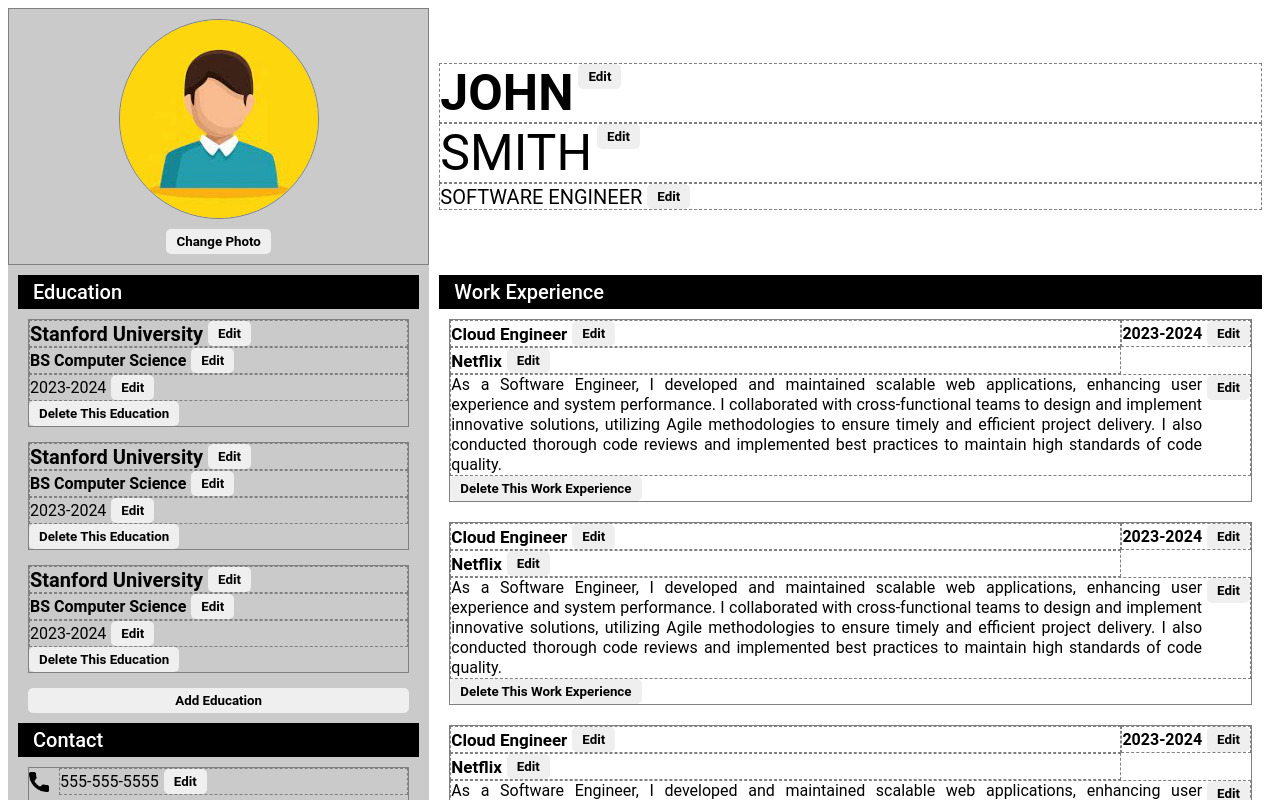
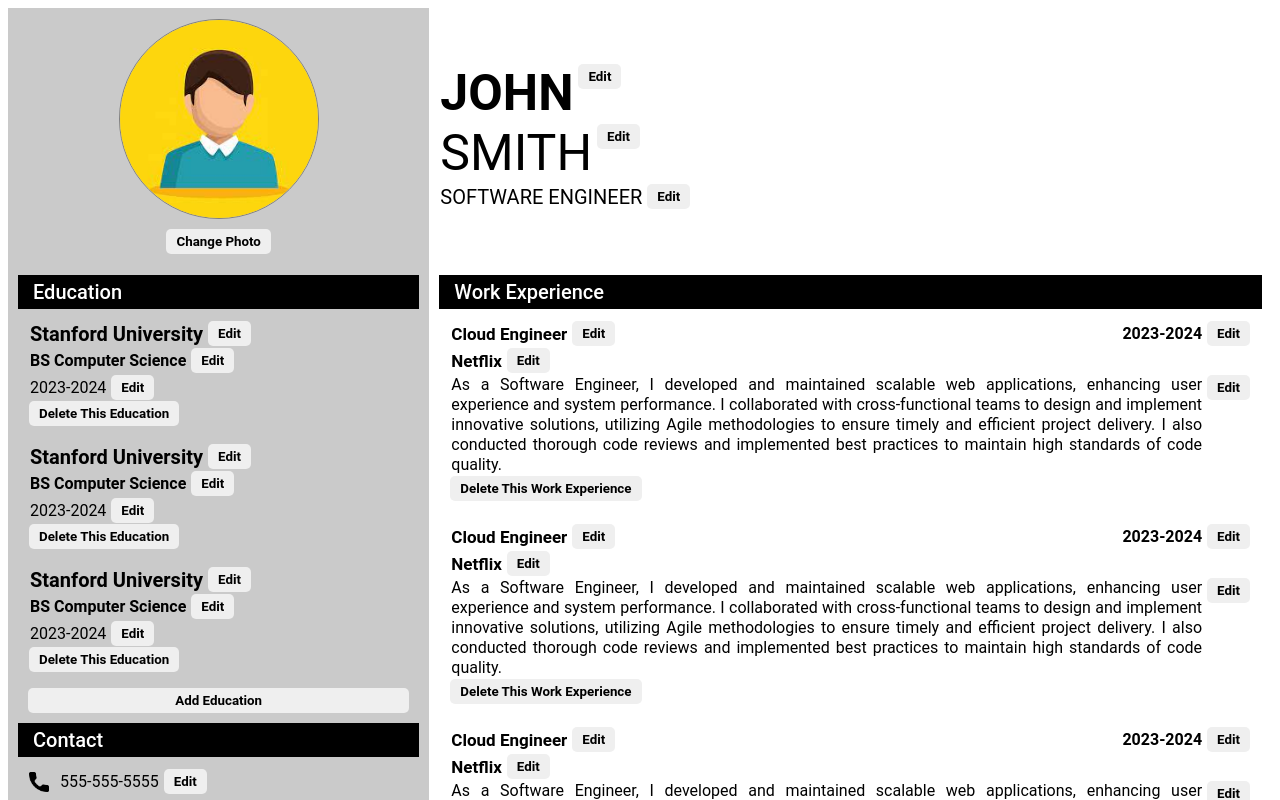
Before and after one commit to Jaizzer/swift-cv, a React (Vite) app: page / in a window 1280 px wide. Shown: the top 800 px of the page. Built offline with nearby package versions, Linux system fonts and the light colour scheme.

Commit message:
feat: Make scope more specific to document subelements

```diff
--- a/src/index.css
+++ b/src/index.css
@@ -141,7 +141,7 @@ form.image-link label {
     border: 1px solid grey;
 }
 
-.submit *:not(img)  {
+.document *:not(img)  {
     border-color: transparent;
 }
 
```
